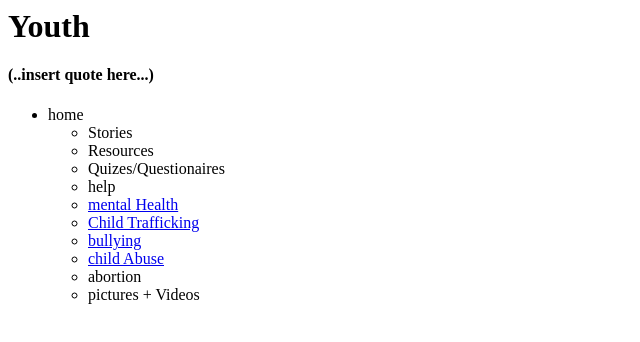
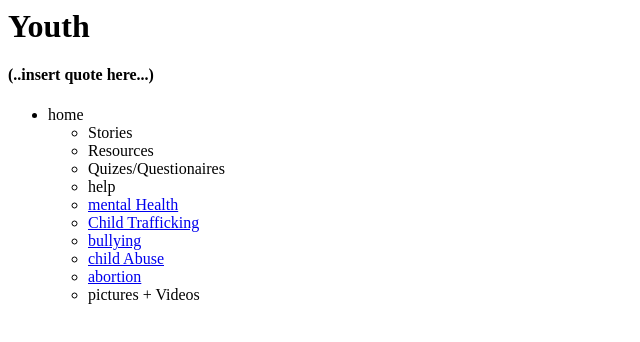
Before and after one commit to Sitalat-h/YOUTH, a plain HTML site: page index.html in a window 1280 px wide. Shown: the full height of the page, 0-640 px from the left. Drawn offline with Linux system fonts and the light colour scheme.

Commit message:
added link

```diff
--- a/index.html
+++ b/index.html
@@ -17,7 +17,7 @@
 	<li> <a href="childtrafficking.html">Child Trafficking </a> </li>
 	<li> <a href="bullying.html"> bullying </a> </li>
 	<li> <a href="bullying.html"> child Abuse </a> </li>
-	<li> abortion </li>
+	<li> <a href="abortion.html"> abortion </a> </li>
 	<li> pictures + Videos </li>
 </ul>
 </nav>
```
